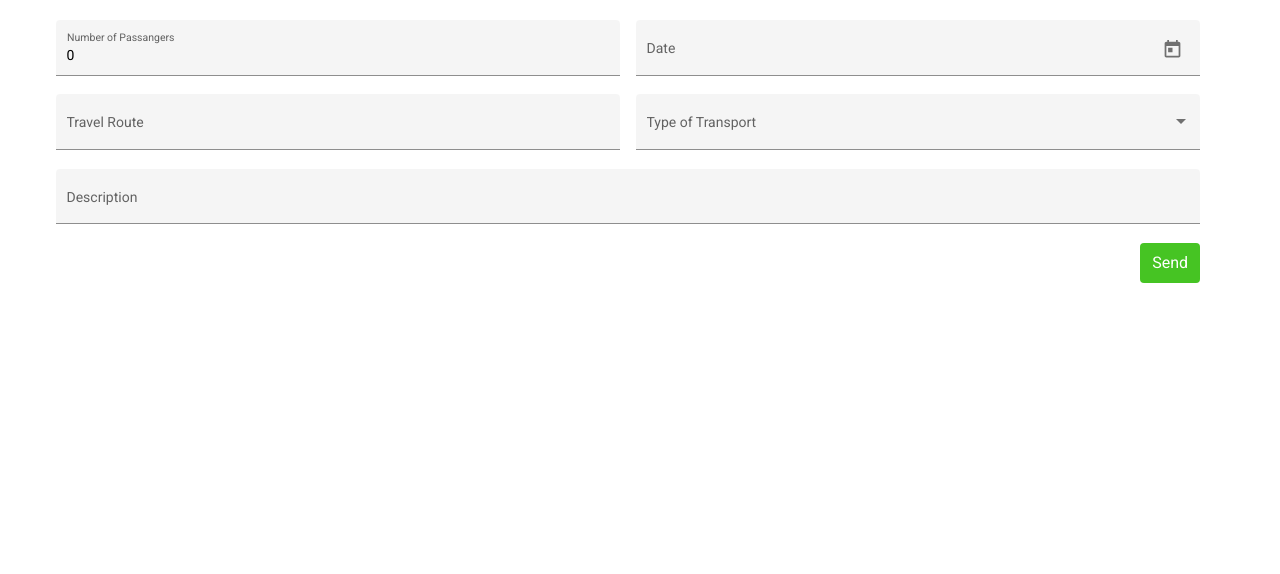
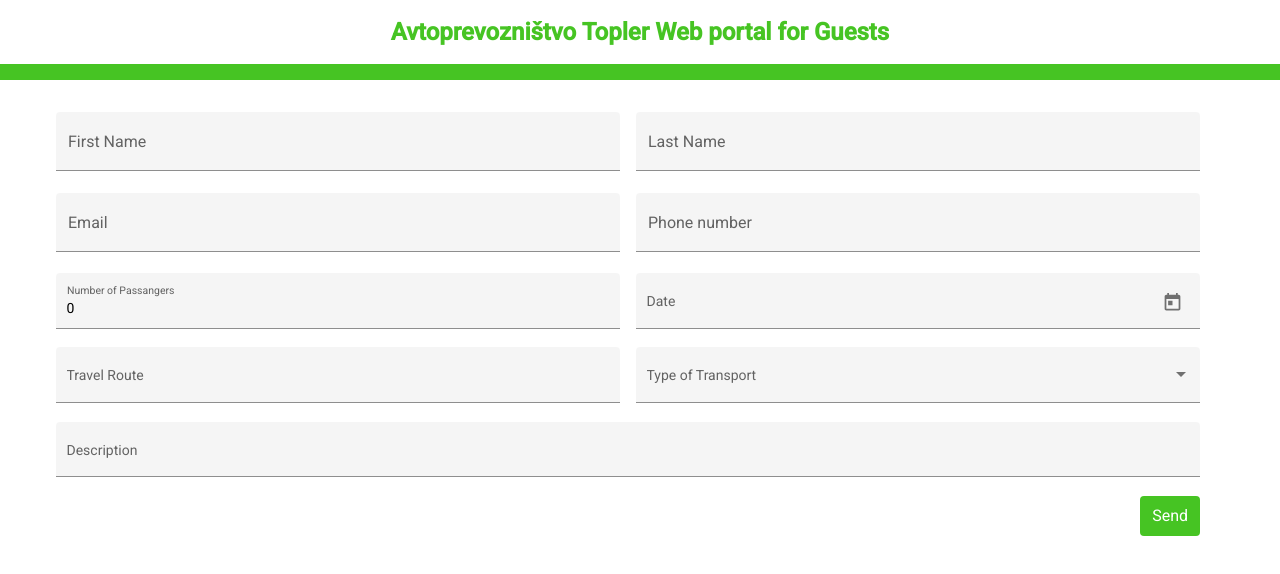
Before and after one commit to TimMori0/diplomska, an Angular app: page /new-application in a window 1280 px wide. Shown: the top 574 px of the page. Built offline with nearby package versions, Linux system fonts and the light colour scheme.

Commit message:
updated geust views

```diff
--- a/src/app/core/app.component.scss
+++ b/src/app/core/app.component.scss
@@ -1,5 +1 @@
 @import "variables.scss";
-
-.content-body{
-    min-height: 100vh;
-}
--- a/src/app/modules/guest-new-application/pages/guest-new-application.page.html
+++ b/src/app/modules/guest-new-application/pages/guest-new-application.page.html
@@ -1,6 +1,33 @@
-<div class="mr-20 mt-5 m-14">
+<div>
+    <div class="text-center">
+        <div class="m-4 text-2xl text-primaryGreen font-bold">Avtoprevozništvo Topler Web portal for Guests</div>
+        <div class="bg-primaryGreen p-2"></div>
+    </div>
+    <div class="mr-20 mt-8 m-14">
         <!-- Inputs -->
         <!-- First row -->
+        <div class="flex gap-4">
+            <mat-form-field class="w-1/2 rounded-md" appearance="fill">
+                <mat-label>First Name</mat-label>
+                <input matInput type="text" [(ngModel)]="firstName">
+            </mat-form-field>
+            <mat-form-field class="w-1/2 rounded-md" appearance="fill">
+                <mat-label>Last Name</mat-label>
+                <input matInput type="text" [(ngModel)]="lastName">
+            </mat-form-field>
+        </div>
+        <!-- Second row -->
+        <div class="flex gap-4">
+            <mat-form-field class="w-1/2 rounded-md" appearance="fill">
+                <mat-label>Email</mat-label>
+                <input matInput type="email"  [(ngModel)]="email">
+            </mat-form-field>
+            <mat-form-field class="w-1/2 rounded-md" appearance="fill">
+                <mat-label>Phone number</mat-label>
+                <input matInput type="text"  [(ngModel)]="phoneNumber">
+            </mat-form-field>
+        </div>
+        <!-- Third row -->
         <div class="flex gap-4">
             <mat-form-field class="w-1/2 rounded-md text-sm" appearance="fill">
                 <mat-label>Number of Passangers</mat-label>
@@ -16,7 +43,7 @@
                 <mat-date-range-picker #picker></mat-date-range-picker>
             </mat-form-field>
         </div>
-    <!-- Second row -->
+        <!-- Fourth row -->
         <div class="flex gap-4">
             <mat-form-field class="w-1/2 rounded-md text-sm" appearance="fill">
                 <mat-label>Travel Route</mat-label>
@@ -38,7 +65,7 @@
                 </mat-select>
             </mat-form-field>
         </div>
-    <!-- Third row -->
+        <!-- Fifth row -->
         <mat-form-field class="w-full rounded-md text-sm" appearance="fill">
             <mat-label>Description</mat-label>
             <textarea
@@ -53,3 +80,4 @@
             <div class="bg-primaryGreen text-white rounded p-2 cursor-pointer px-3" (click)="addApplication()">Send</div>
         </div>
     </div>
+</div>
--- a/src/app/modules/guest-new-application/pages/guest-new-application.page.scss
+++ b/src/app/modules/guest-new-application/pages/guest-new-application.page.scss
@@ -0,0 +1,7 @@
+::ng-deep .mat-focused .mat-form-field-label {
+    color: green !important;
+}
+
+::ng-deep .mat-form-field-ripple {
+    background-color: green !important;
+}
--- a/src/app/modules/guest-new-application/pages/guest-new-application.page.ts
+++ b/src/app/modules/guest-new-application/pages/guest-new-application.page.ts
@@ -22,6 +22,10 @@
   public travelRoute: string = '';
   public description: string = '';
   public typeOfTransport: string = '';
+  public firstName: string = '';
+  public lastName: string = '';
+  public email: string = '';
+  public phoneNumber: string = '';
 
   public user: User = new User();
   public applications: Array<Application> = new Array<Application>();
@@ -37,20 +41,19 @@
     userService.user.subscribe((result: User) => {
       this.user = result;
     });
-
-    applicationService.applications.subscribe((result: Array<Application>) => {
-      this.applications = result;
-    });
   }
 
   addApplication(){
     console.log(this.user);
-    this.application = new Application(this.applications.length + 1, this.user.firstname, this.user.lastname, this.user.email, this.user.phonenumber,
+    this.application = new Application(this.applications.length + 1, this.firstName, this.lastName, this.email, this.phoneNumber,
       this.numberOfPassangers, this.datePipe.transform(this.startDate, 'dd-MM-yyyy') || '', this.datePipe.transform(this.endDate, 'dd-MM-yyyy') || '', this.travelRoute, this.description, ApplicationStatusEnum.Sent);
 
-    this.applicationService.addApplication(this.application);
+    const tmp = JSON.parse(localStorage.getItem('guest-applications') || '{}');
+    this.applications.concat(tmp);
+    this.applications.push(this.application);
+    localStorage.setItem('guest-applications', JSON.stringify(this.applications));
 
-    this.menuService.setMenuPage("applications");
+    this.route.navigate(['']);
   }
 
   cancelApplication(){
--- a/src/styles.scss
+++ b/src/styles.scss
@@ -37,5 +37,5 @@
 @import "tailwindcss/base";
 @import "tailwindcss/components";
 @import "tailwindcss/utilities";
-html, body { height: 100%; }
+
 body { margin: 0; font-family: Roboto, "Helvetica Neue", sans-serif; }
```
Lines whose indentation alone changed are shown as unchanged.
